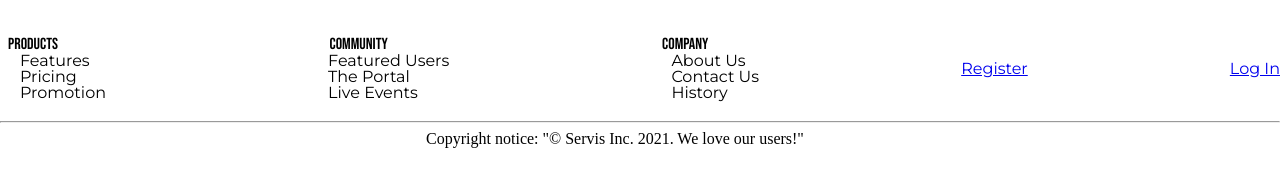
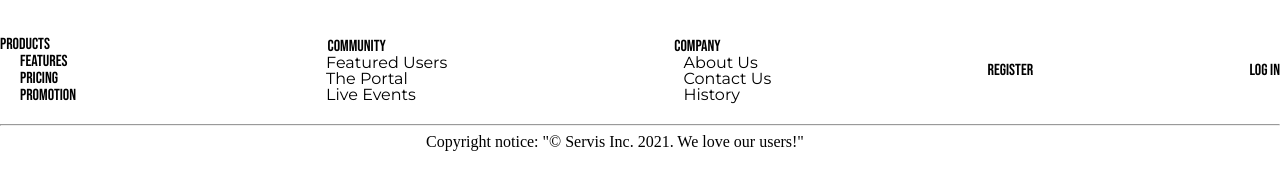
Before and after one commit to aash001/Solo_Wire_Frame, a plain HTML site: page index.html in a window 1280 px wide. Shown: the part 421-610 px from the top of the page. Drawn offline with nearby package versions, Linux system fonts and the light colour scheme.

Commit message:
Update bottom nav

```diff
--- a/index.css
+++ b/index.css
@@ -101,3 +101,12 @@ margin-bottom: 20px;
     text-align: center;
     margin-right: 40px;
 }
+
+.bottomnav a {
+    text-decoration: none;
+    color:black;
+    font-family: 'Bebas Neue', cursive;
+}
+
+.bottomnav li > a:hover {
+color:hsl(197, 89%, 50%)}
--- a/index.html
+++ b/index.html
@@ -52,9 +52,9 @@
 <div class="bottomnav">
     <ul>
         <li>Products</li>
-        <li>Features</li>
-        <li>Pricing</li>
-        <li>Promotion</li>
+        <li><a href="#link">Features</a></li>
+        <li><a href="#link">Pricing</a></li>
+        <li><a href="#link">Promotion</a></li>
     </ul>
     <ul>
         <li>Community</li>
```
